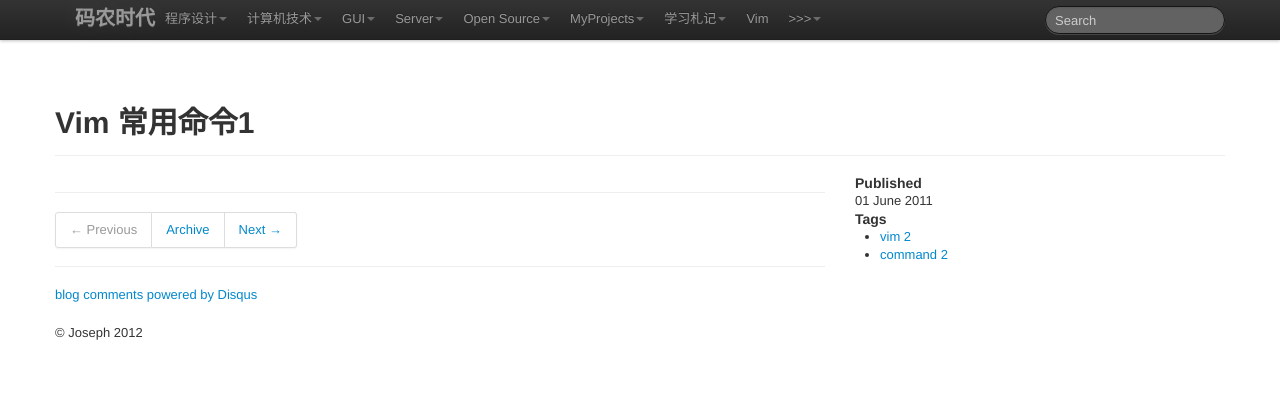
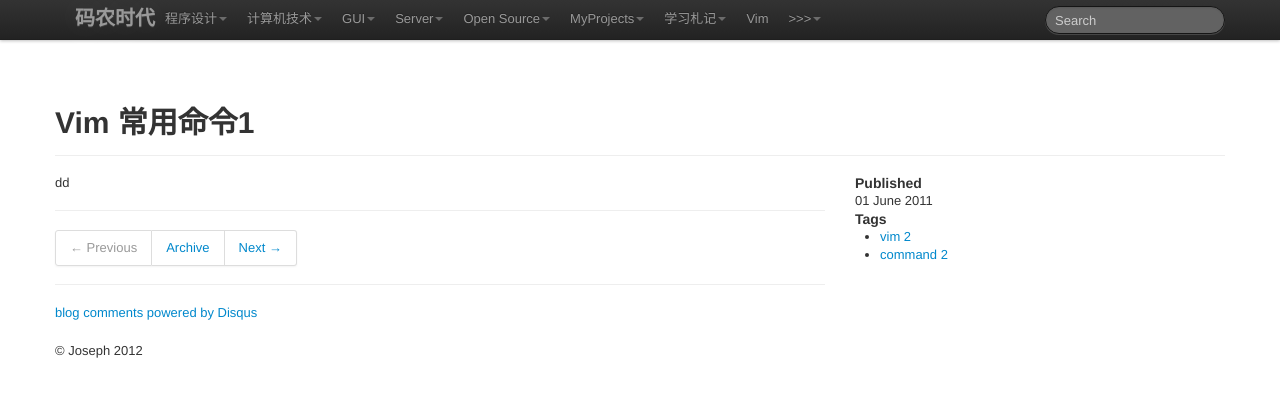
Before and after one commit to dholer/dholer.github.com, a Jekyll site: the page built from _posts/Programming/PHP/2011-06-01-vim-useful-command1.md, in a window 1280 px wide. Shown: the top 397 px of the page. Built offline with Jekyll 4.4.1, drawn with Linux system fonts in a browser that asks for light colours; comment, search, counter and statistics services are not loaded.

Commit message:
modify nav menu

```diff
--- a/_config.yml
+++ b/_config.yml
@@ -2,7 +2,7 @@
 # For more see: https://github.com/mojombo/jekyll/wiki/Permalinks
 permalink: /:categories/:year/:month/:day/:title
 
-exclude: [".rvmrc", ".rbenv-version", "README.md", "Rakefile", "changelog.md"]
+exclude: [".rvmrc",".pydevproject",".project",".rbenv-version", "README.md", "Rakefile", "changelog.md"]
 auto: true
 pygments: true
 
--- a/_includes/themes/twitter/default.html
+++ b/_includes/themes/twitter/default.html
@@ -60,6 +60,8 @@
 			<li class="nav-header">Javascript</li>
 			<li><a href="#">native js</a></li>
 			<li><a href="#">JQUERY</a></li>
+			<li class="divider"></li>
+			<li><a href="#">BASH</a></li>
 		    </ul>
 		    </li>
 
--- a/_posts/Programming/PHP/2011-06-01-vim-useful-command1.md
+++ b/_posts/Programming/PHP/2011-06-01-vim-useful-command1.md
@@ -6,3 +6,6 @@ tags : [vim,command]
 tagline :
 ---
 {% include JB/setup %}
+
+
+dd
```
Also changed, not shown: other parts of _includes/themes/twitter/default.html (+0 -1 lines).
